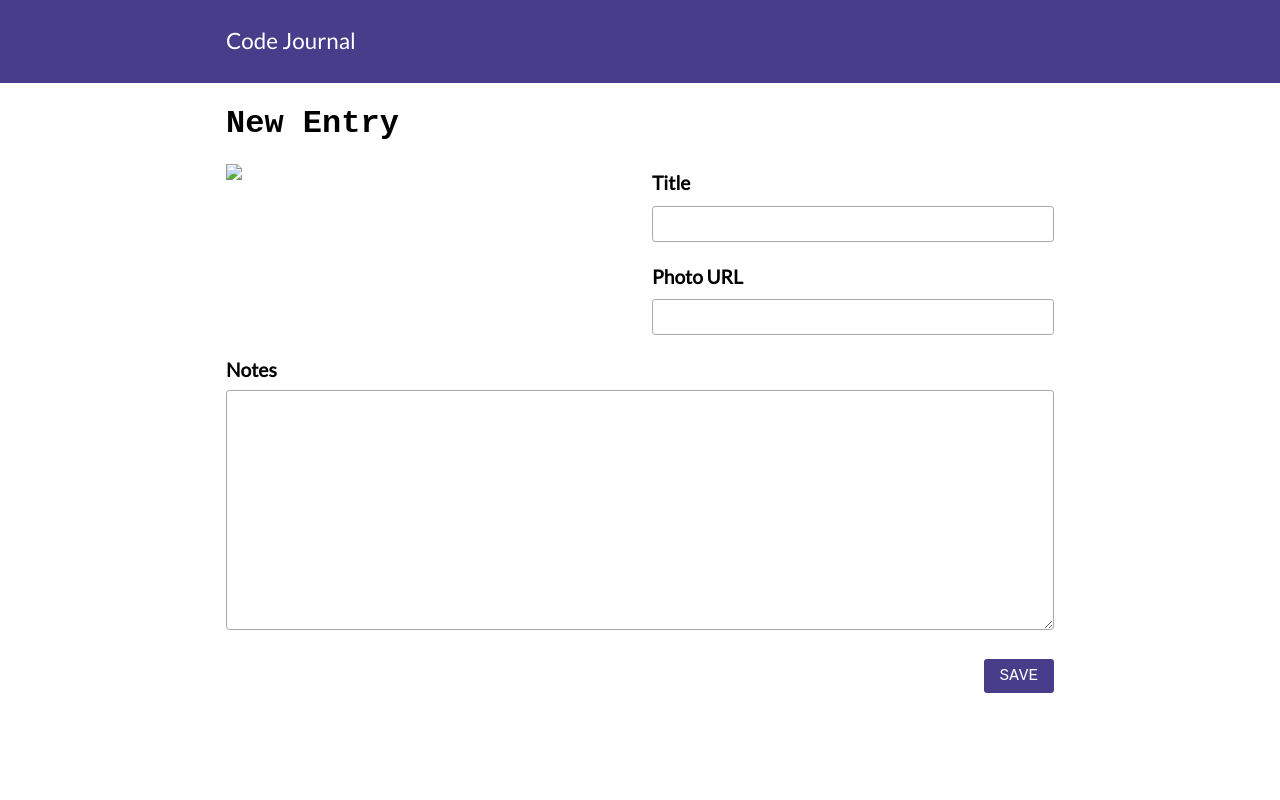
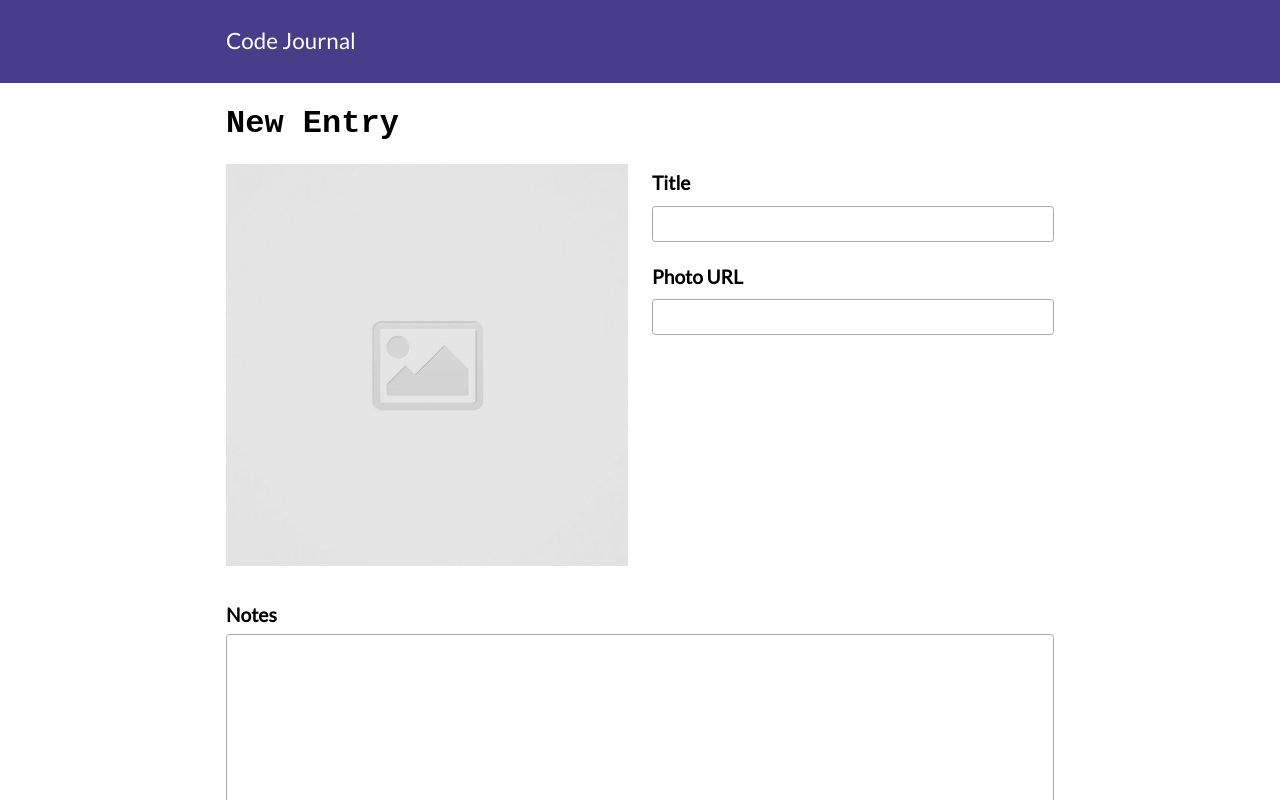
Before and after one commit to angeljubilee/code-journal, a website: page index.html in a window 1280 px wide. Both pictures are taken after typing "Sample", "Sample", "Sample" into the empty fields and a click on the button "SAVE". Shown: the top 800 px of the page. Drawn offline with Linux system fonts and the light colour scheme.

Commit message:
Removed unnecessary div.  Set image back to placeholder upon reset

```diff
--- a/index.html
+++ b/index.html
@@ -30,7 +30,6 @@
   </header>
   <main>
     <div class="container">
-      <div class="view-container">
       <div class="view" data-view="entry-form">
         <form class="newEntry">
           <div class="row">
@@ -75,7 +74,6 @@
         </form>
       </div>
     </div>
-    </div>
   </main>
   <script src="js/data.js"></script>
   <script src="js/main.js"></script>
--- a/js/main.js
+++ b/js/main.js
@@ -22,6 +22,6 @@ function handleSubmit(event) {
   newEntry.nextEntryId = data.nextEntryId;
   data.nextEntryId++;
   data.entries.unshift(newEntry);
-  $img.setAttribute('src', '');
+  $img.setAttribute('src', './images/placeholder-image-square.jpg');
   $form.reset();
 }
```
Lines whose indentation alone changed are shown as unchanged.
